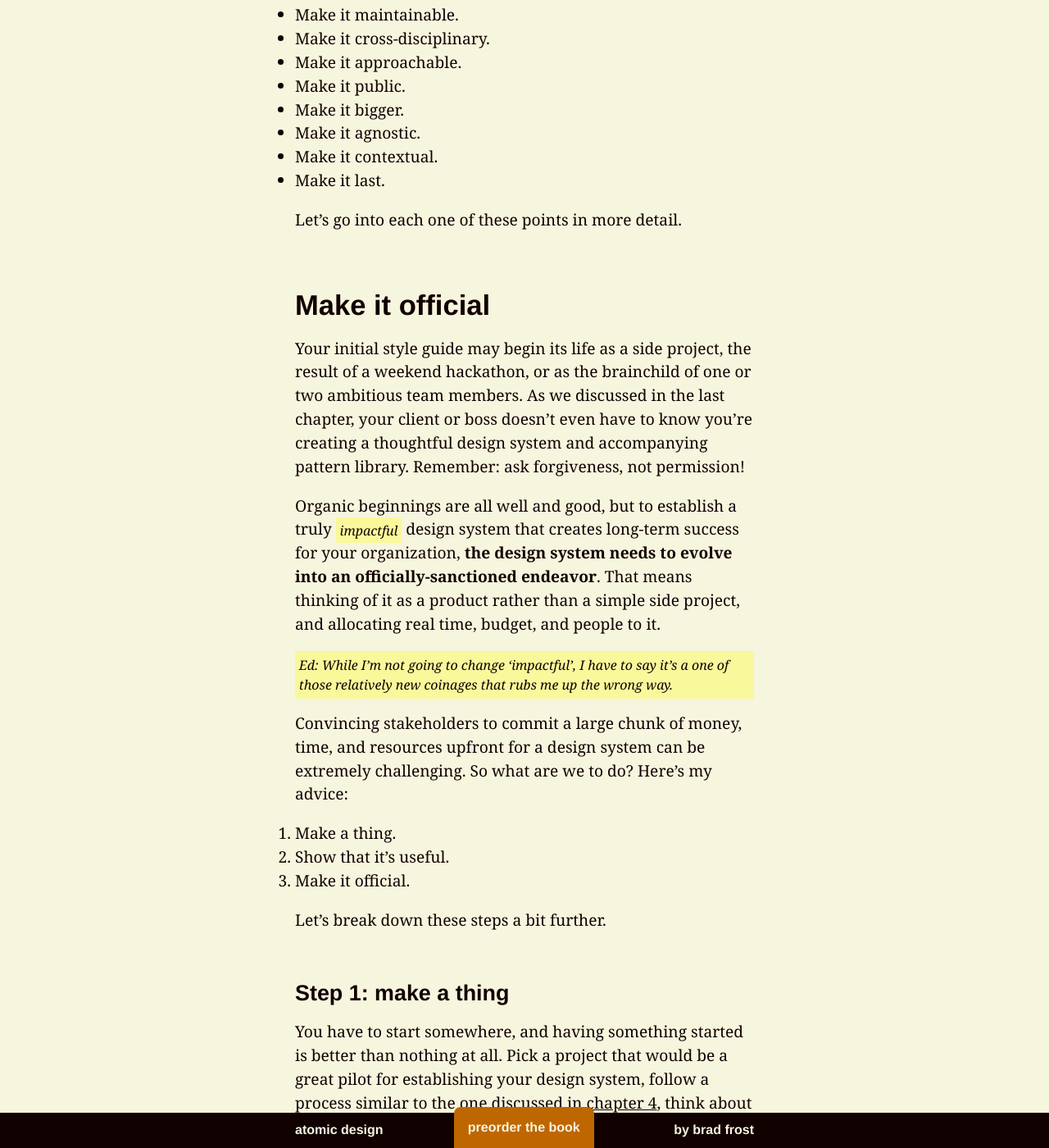
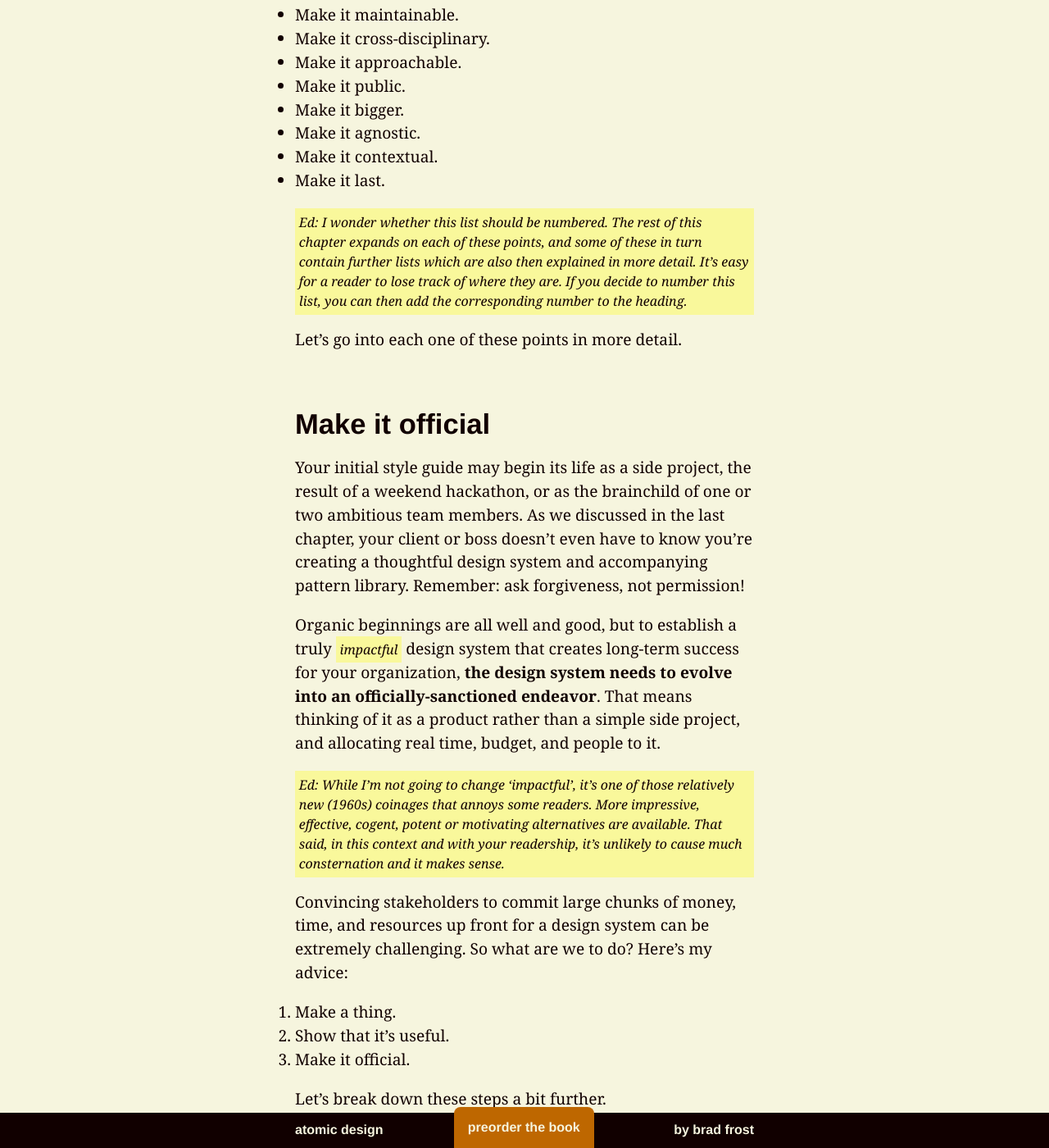
Before and after one commit to bradfrost/atomic-design, a Jekyll site: the page built from chapter-5.md, in a window 1280 px wide and 1400 px high, scrolled down 5944 px. Shown: the whole window at 82% size. Built offline with Jekyll 4.4.1, drawn with Linux system fonts in a browser that asks for light colours.

Commit message:
Sundry edits to previous edits.

```diff
--- a/chapter-5.md
+++ b/chapter-5.md
@@ -63,6 +63,13 @@ As you embark on this journey, let's talk about things you can do to craft a des
 - Make it contextual.
 - Make it last.
 
+<div class="editor">
+{% capture m %}
+Ed: I wonder whether this list should be numbered. The rest of this chapter expands on each of these points, and some of these in turn contain further lists which are also then explained in more detail. It’s easy for a reader to lose track of where they are. If you decide to number this list, you can then add the corresponding number to the heading.
+{% endcapture %}
+{{ m | markdownify }}
+</div>
+
 Let's go into each one of these points in more detail.
 
 ## Make it official
@@ -72,12 +79,12 @@ Organic beginnings are all well and good, but to establish a truly <span class="
 
 <div class="editor">
 {% capture m %}
-Ed: While I’m not going to change ‘impactful’, I have to say it’s a one of those relatively new coinages that rubs me up the wrong way.
+Ed: While I’m not going to change ‘impactful’, it’s one of those relatively new (1960s) coinages that annoys some readers. More impressive, effective, cogent, potent or motivating alternatives are available. That said, in this context and with your readership, it’s unlikely to cause much consternation and it makes sense.
 {% endcapture %}
 {{ m | markdownify }}
 </div>
 
-Convincing stakeholders to commit a large chunk of money, time, and resources upfront for a design system can be extremely challenging. So what are we to do? Here's my advice:
+Convincing stakeholders to commit large chunks of money, time, and resources up front for a design system can be extremely challenging. So what are we to do? Here's my advice:
 
 1. Make a thing.
 2. Show that it's useful.
```
Also changed, not shown: 1 other file.
